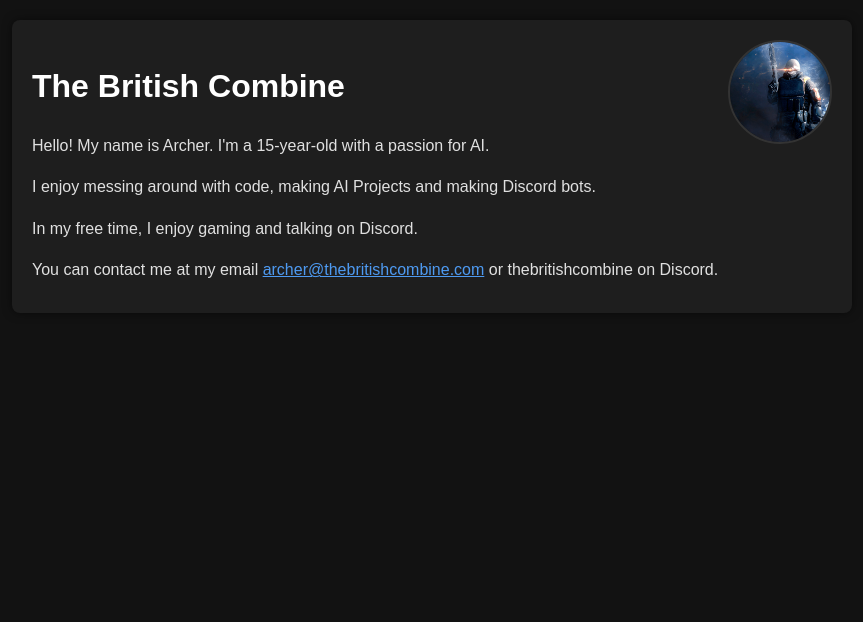
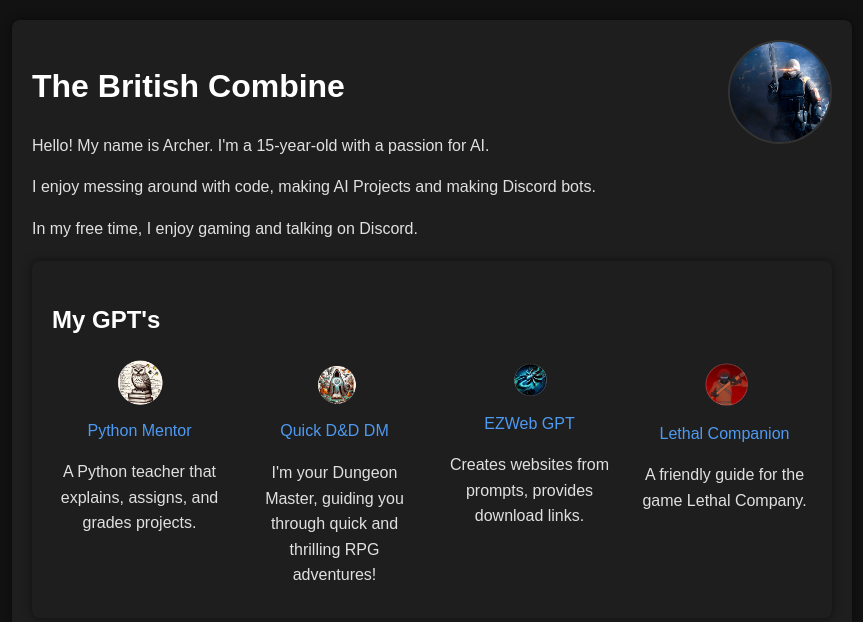
Before and after one commit to archermancool/archermancool.github.io, a plain HTML site: page index.html in a window 1280 px wide. Shown: the whole page, without its empty margins (208-1071 px from the left). Drawn offline with Linux system fonts and the light colour scheme.

Commit message:
Add files via upload

```diff
--- a/index.html
+++ b/index.html
@@ -10,8 +10,8 @@
         body {
             font-family: Arial, sans-serif;
             line-height: 1.6;
-            background-color: #121212; /* Dark background */
-            color: #e0e0e0; /* Light text */
+            background-color: #121212;
+            color: #e0e0e0;
             margin: 0;
             padding: 20px;
         }
@@ -19,28 +19,53 @@
             position: relative;
             max-width: 800px;
             margin: auto;
-            background: #1e1e1e; /* Slightly lighter than body for contrast */
+            background: #1e1e1e;
             padding: 20px;
-            box-shadow: 0 0 10px rgba(0, 0, 0, 0.5); /* Adjusted for darker theme */
-            border-radius: 8px; /* Optional: adds rounded corners */
+            box-shadow: 0 0 10px rgba(0, 0, 0, 0.5);
+            border-radius: 8px;
         }
         .profile-pic {
             position: absolute;
             top: 20px;
             right: 20px;
             border-radius: 50%;
-            width: 100px; /* Adjust the size as needed */
-            border: 2px solid #333; /* Optional: adds a border around the image */
+            width: 100px;
+            border: 2px solid #333;
         }
-        h1 {
-            color: #fff; /* White color for the heading */
+        h1, h2 {
+            color: #fff;
             margin-bottom: 20px;
         }
         p {
             margin-bottom: 10px;
         }
         a {
-            color: #4e9af1; /* Bright color for links for better visibility */
+            color: #4e9af1;
+            text-decoration: none;
+        }
+
+        .social-media {
+            background: #1e1e1e;
+            padding: 20px;
+            margin-top: 20px;
+            box-shadow: 0 0 10px rgba(0, 0, 0, 0.5);
+            border-radius: 8px;
+        }
+        .social-grid {
+            display: grid;
+            grid-template-columns: repeat(auto-fit, minmax(100px, 1fr));
+            grid-gap: 20px;
+            text-align: center;
+        }
+        .social-link img {
+            width: 50px;
+            margin-bottom: 5px;
+            border-radius: 50%;
+        }
+        .social-link a {
+            display: block;
+            color: #4e9af1;
+            text-decoration: none;
         }
     </style>
 </head>
@@ -51,7 +76,35 @@
         <p>Hello! My name is Archer. I'm a 15-year-old with a passion for AI.</p>
         <p>I enjoy messing around with code, making AI Projects and making Discord bots.</p>
         <p>In my free time, I enjoy gaming and talking on Discord.</p>
-        <p>You can contact me at my email <a href="mailto:archer@thebritishcombine.com">archer@thebritishcombine.com</a> or thebritishcombine on Discord.</p>
+
+        <!-- Social Media Box -->
+        <div class="social-media">
+            <h2>My GPT's</h2>
+            <div class="social-grid">
+                <div class="social-link">
+                    <img src="pythonmentor.png" alt="Python Mentor">
+                    <a href="https://chat.openai.com/g/g-Q6oHOpxRM-python-mentor" target="_blank">Python Mentor</a>
+                    <p>A Python teacher that explains, assigns, and grades projects. </p>
+                </div>
+                <div class="social-link">
+                    <img src="dnd30min.png" alt="Quick RPG DM">
+                    <a href="https://chat.openai.com/g/g-A3XNZXcTt-quick-rpg-dm" target="_blank">Quick D&D DM</a>
+                    <p>I'm your Dungeon Master, guiding you through quick and thrilling RPG adventures! </p>
+                </div>
+                <div class="social-link">
+                    <img src="EZWeb.png" alt="EZWeb GPT">
+                    <a href="https://chat.openai.com/g/g-vC6tL2L1t-ezweb-gpt" target="_blank">EZWeb GPT</a>
+                    <p>Creates websites from prompts, provides download links.</p>
+                </div>
+                <div class="social-link">
+                    <img src="lethal.png" alt="Lethal Companion">
+                    <a href="https://chat.openai.com/g/g-cCYflyiDo-lethal-companion" target="_blank">Lethal Companion</a>
+                    <p>A friendly guide for the game Lethal Company.</p>
+                </div>
+                </div>
+                <!-- Add more social links as needed -->
+            </div>
+        </div>
     </div>
 </body>
 </html>
```
Also changed, not shown: EZWeb.png (added), dnd30min.png (added), lethal.png (added), pythonmentor.png (added).
